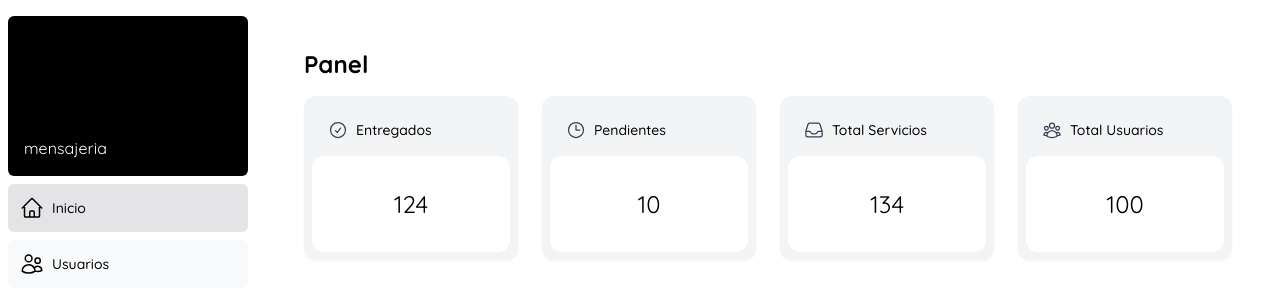
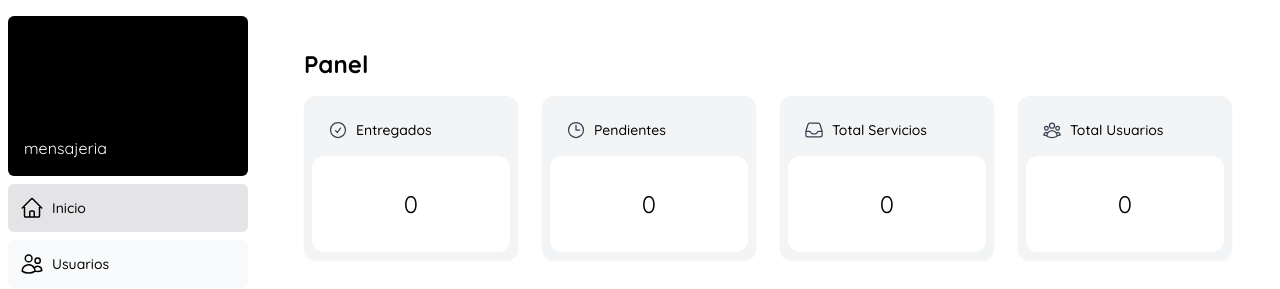
Before and after one commit to Jhonii10/db-mensajeria-app, a Next.js app in the folder frontend/: page /dashboard in a window 1280 px wide. Shown: the top 289 px of the page. Built offline with nearby package versions, Linux system fonts and the light colour scheme.

Commit message:
updated databse and pages

```diff
--- a/frontend/app/dashboard/(overview)/page.jsx
+++ b/frontend/app/dashboard/(overview)/page.jsx
@@ -13,12 +13,12 @@ export default async function Page() {
         Panel
       </h1>
       <div className="grid gap-6 sm:grid-cols-2 lg:grid-cols-4 ">
-        <Card title="Entregados" value={124} type="delivery" />
-        <Card title="Pendientes" value={10} type="pending" />
-        <Card title="Total Servicios" value={134} type="service" />
+        <Card title="Entregados" value={0} type="delivery" />
+        <Card title="Pendientes" value={0} type="pending" />
+        <Card title="Total Servicios" value={0} type="service" />
         <Card
           title="Total Usuarios"
-          value={100}
+          value={0}
           type="users"
         />
       </div>
--- a/frontend/app/dashboard/customers/page.jsx
+++ b/frontend/app/dashboard/customers/page.jsx
@@ -10,8 +10,8 @@ export default async function Page({searchParams}) {
 
   return (
     <main>
-      <h1 className={`${quicksand.className} mb-8 text-xl md:text-2xl font-bold`}>
-          Clientes
+       <h1 className={`${quicksand.className} mb-8 text-xl md:text-2xl font-bold`}>
+        Clientes
       </h1>
       <CustomersTable customers={customers} />
     </main>
--- a/frontend/app/dashboard/users/page.jsx
+++ b/frontend/app/dashboard/users/page.jsx
@@ -18,7 +18,6 @@ export default function Page({searchParams}) {
       </div>
       <div className="mt-4 flex items-center justify-between gap-2 md:mt-8">
         <Search placeholder={'Buscar usuario...'}/>
-        <CreateUser/>
       </div>
        <Table query={query} currentPage={currentPage}/>
       <div className="mt-5 flex w-full justify-center">
```
Also changed, not shown: 2 other files (tests, documents, lock files or other folders).
